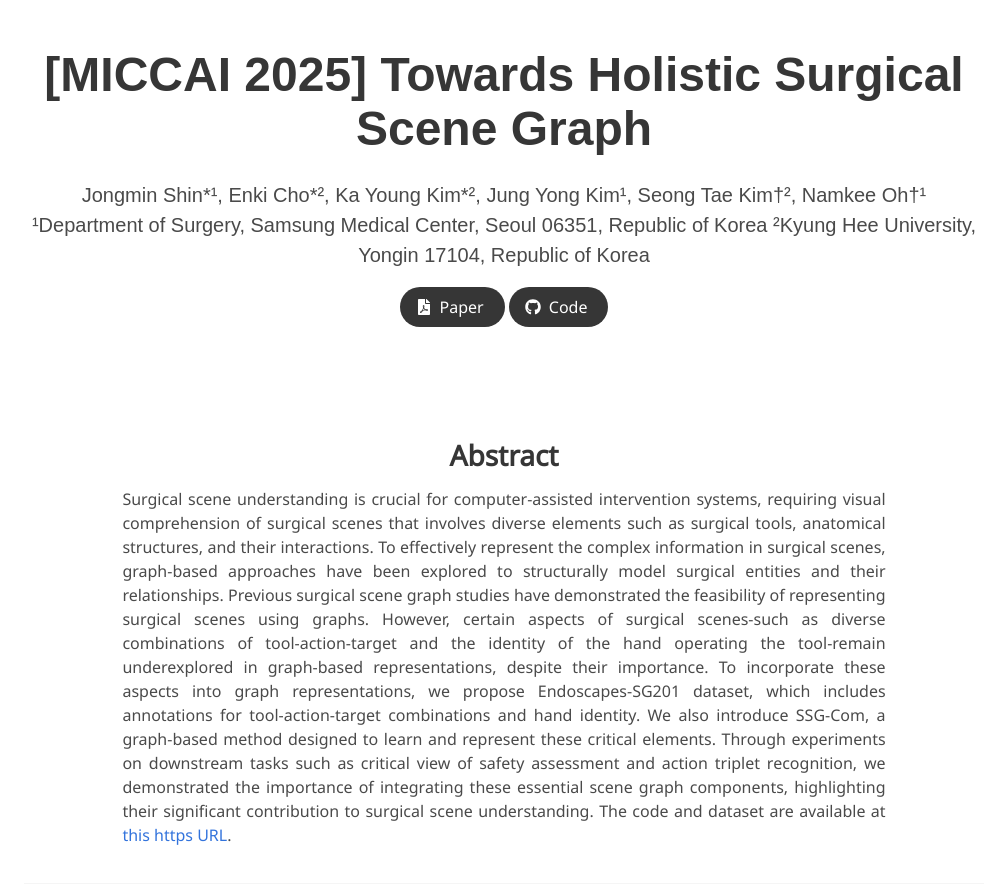
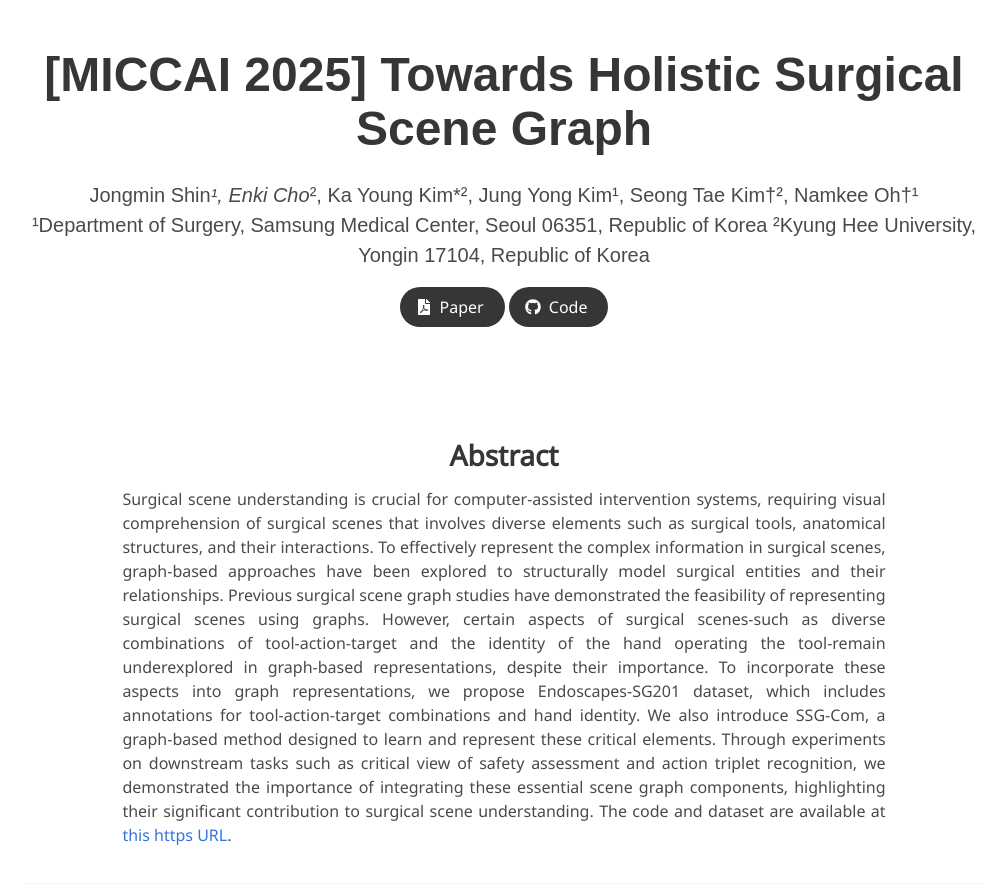
Before and after one commit to ailab-kyunghee/SSG-Com, a Jekyll site: the page built from index.md, in a window 1280 px wide and 900 px high. Shown: the top 884 px of the window, without its empty margins (136-1142 px from the left). Built offline with Jekyll 4.4.1, drawn with Linux system fonts in a browser that asks for light colours; some web fonts are replaced.

Commit message:
Update index.md

```diff
--- a/_layouts/project_page.html
+++ b/_layouts/project_page.html
@@ -50,7 +50,7 @@
           {% if page.authors %}
           <div class="is-size-5 publication-authors">
             <span class="author-block">
-              {{ page.authors }}
+              {{ page.authors | markdownify }}
             </span>
           </div>
           {% endif %}
@@ -58,7 +58,7 @@
           {% if page.affiliations %}
           <div class="is-size-5 publication-authors">
             <span class="author-block">
-              {{ page.affiliations }}
+              {{ page.affiliations | markdownify }}
             </span>
           </div>
           {% endif %}
```
